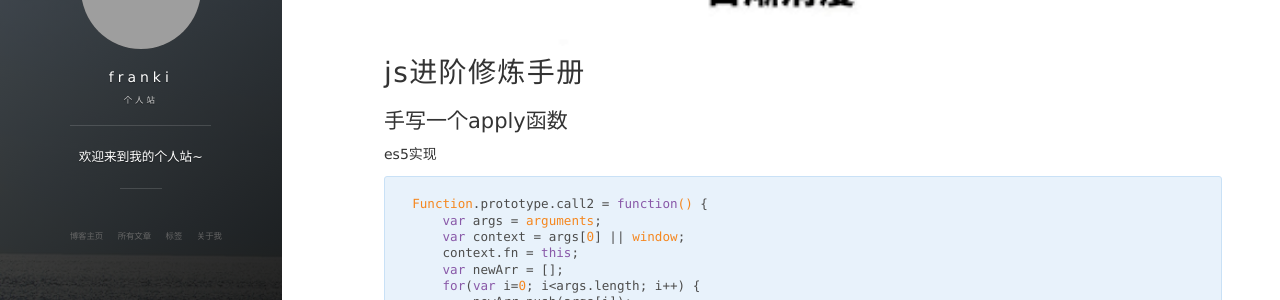
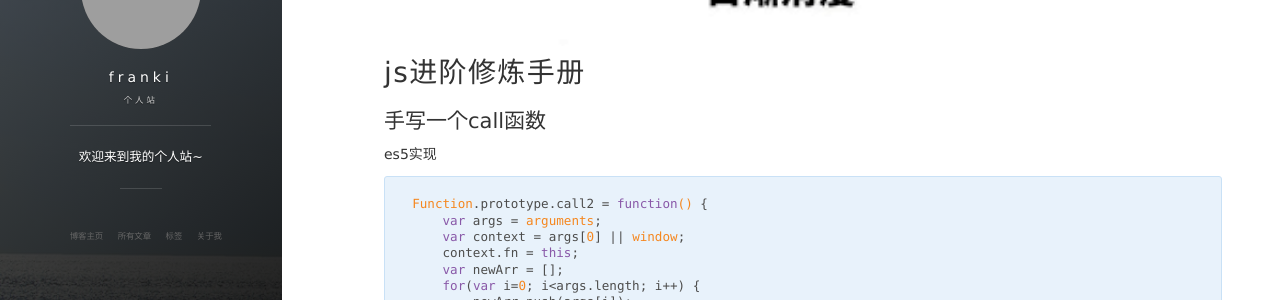
Before and after one commit to NikFranki/NikFranki.github.io, a Jekyll site: the page built from _posts/2019-05-25-js进阶.md, in a window 1280 px wide and 900 px high. Shown: the part 359-659 px from the top of the window. Built offline with Jekyll 4.4.1, drawn with Linux system fonts in a browser that asks for light colours; nearby versions of some CDN libraries; comment, search, counter and statistics services are not loaded; grey boxes are pictures that could not be loaded.

Commit message:
feat: 修改js进阶文章

````diff
--- a/_posts/2019-05-25-js进阶.md
+++ b/_posts/2019-05-25-js进阶.md
@@ -9,7 +9,7 @@ tag: JavaScript
 
 # js进阶修炼手册
 
-## 手写一个apply函数
+## 手写一个call函数
 
 es5实现
 ```
````
